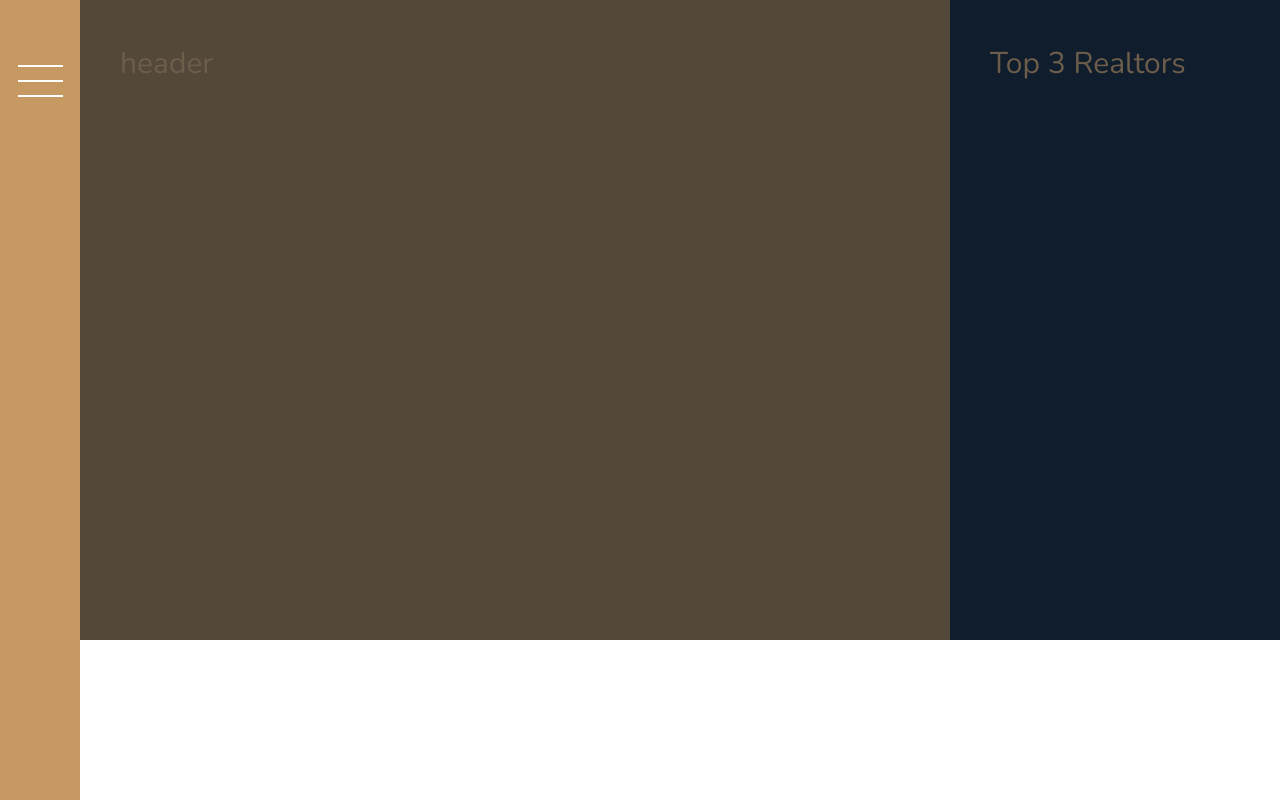
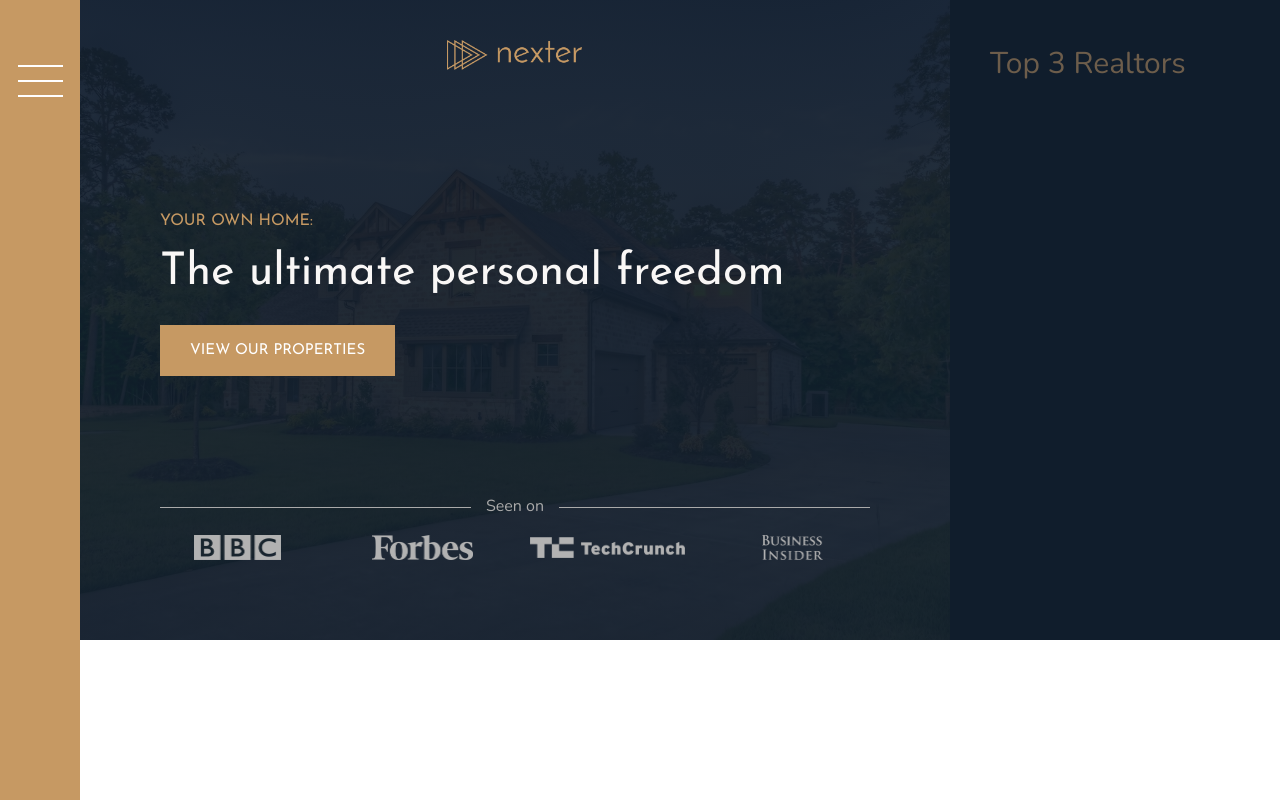
Before and after one commit to DeepLearnerSC/nexter-project, a website: page index.html in a window 1280 px wide. Shown: the top 800 px of the page. Drawn offline with nearby package versions, Linux system fonts and the light colour scheme.

Commit message:
build header section

```diff
--- a/index.html
+++ b/index.html
@@ -20,7 +20,17 @@
     </div>
 
     <header class="header">
-      header
+      <img src="img/logo.png" alt="Nexter logo" class="header__logo">
+      <h3 class="heading-3">Your own home:</h3>
+      <h1 class="heading-1">The ultimate personal freedom</h1>
+      <button class="btn header__btn">View our properties</button>
+      <div class="header__seenon-text">Seen on</div>
+      <div class="header__seenon-logos">
+          <img src="img/logo-bbc.png" alt="Seen on logo 1">
+          <img src="img/logo-forbes.png" alt="Seen on logo 2">
+          <img src="img/logo-techcrunch.png" alt="Seen on logo 3">
+          <img src="img/logo-bi.png" alt="Seen on logo 4">
+      </div>
     </header>
 
     <div class="realtors">
--- a/sass/_header.scss
+++ b/sass/_header.scss
@@ -1,4 +1,57 @@
 .header {
-    background-color: $color-grey-dark-1;
-    grid-column: full-start / col-end 6;
+  background-color: $color-grey-dark-1;
+  grid-column: full-start / col-end 6;
+  background-image: linear-gradient(rgba($color-secondary, .93), rgba($color-secondary, .93)), url(../img/hero.jpeg);
+  background-size: cover;
+  background-position: center;
+  padding: 8rem;
+  padding-top: 4rem;
+
+  display: grid;
+  grid-template-rows: 1fr min-content minmax(6rem, min-content) 1fr;
+  grid-template-columns: minmax(min-content, max-content);
+  grid-row-gap: 1.5rem;
+  justify-content: center;
+
+  &__logo {
+    height: 3rem;
+    justify-self: center;
+  }
+
+  &__btn {
+    align-self: start;
+    justify-self: start;
+  }
+
+  &__seenon-text {
+    display: grid;
+    grid-template-columns: 1fr max-content 1fr;
+    grid-column-gap: 1.5rem;
+    align-items: center;
+
+    font-size: 1.6rem;
+    color: $color-grey-light-2;
+
+    &::before,
+    &::after {
+      content: "";
+      height: 1px;
+      display: block;
+      background-color: currentColor;
+    }
+  }
+
+  &__seenon-logos {
+    display: grid;
+    grid-template-columns: repeat(4, 1fr);
+    grid-column-gap: 3rem;
+    justify-items: center;
+    align-items: center;
+
+    img {
+      max-height: 2.5rem;
+      max-width: 100%;
+      filter: brightness(70%);
+    }
+  }
 }
--- a/sass/_typography.scss
+++ b/sass/_typography.scss
@@ -5,9 +5,9 @@
 
 .heading-1 {
     @extend %heading;
-    // font-size: 4.5rem;
-    // color: $color-grey-light-1;
-    // line-height: 1;
+    font-size: 4.5rem;
+    color: $color-grey-light-1;
+    line-height: 1;
 }
 
 .heading-2 {
```
Also changed, not shown: css/style.css.
